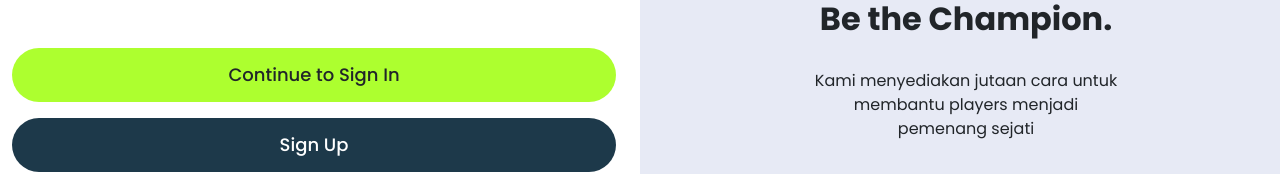
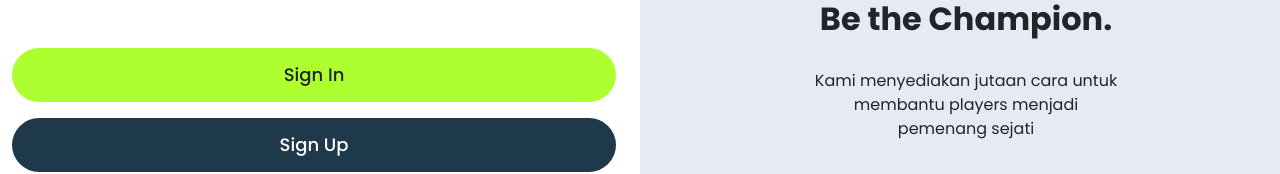
Before and after one commit to Aqilaaaaaaa/WebApp-topup-gameonline, a Next.js app: page /sign-in in a window 1280 px wide. Shown: the part 607-781 px from the top of the page. Built offline with nearby package versions, Linux system fonts and the light colour scheme.

Commit message:
Components SignIn (add button)

```diff
--- a/components/SignInForm/index.js
+++ b/components/SignInForm/index.js
@@ -18,7 +18,7 @@ export default function SignInForm(){
             <div className="button-group d-flex flex-column mx-auto pt-50">
                 <Link className="btn btn-sign-in fw-medium text-lg rounded-pill mb-16"
                     href="/#" role="button">
-                        Continue to Sign In
+                        Sign In
                 </Link>
                 <Link className="btn btn-sign-up fw-medium text-lg text-white color-palette-1 rounded-pill"
                     href="sign-up" role="button">
```
